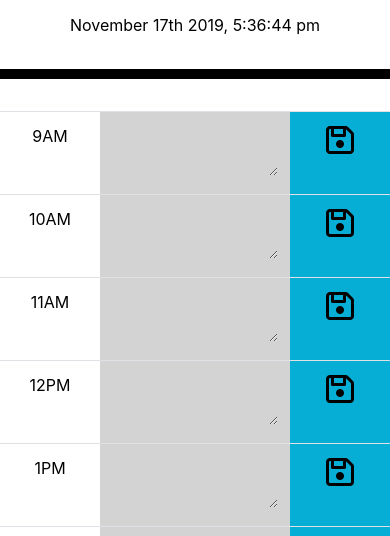
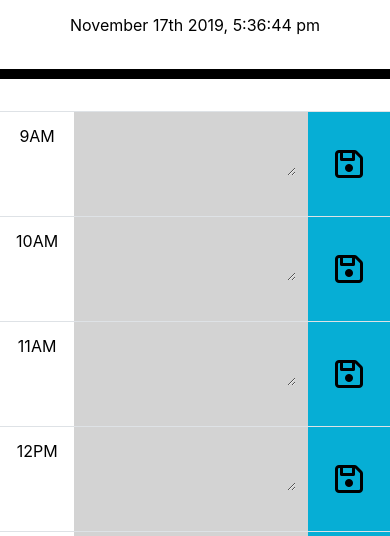
Before and after one commit to pmitch242/day-planner, a plain HTML site: page index.html in a window 390 px wide. Shown: the part 237-773 px from the top of the page. Drawn offline with nearby package versions, Linux system fonts and the light colour scheme.

Commit message:
centered save button and changed column size for 480px media screen

```diff
--- a/assets/css/style.css
+++ b/assets/css/style.css
@@ -37,9 +37,20 @@ td{
     color: white;
 }
 
+i{
+    padding: 24px 12px;
+}
+
 .user-input{
     background-color: inherit;
     height: 52px;
     width: 100%;
     border: none;
 }
+
+@media screen and (max-width: 480px){
+    .info-col{
+        width: 60%;
+    }
+
+  }
```
